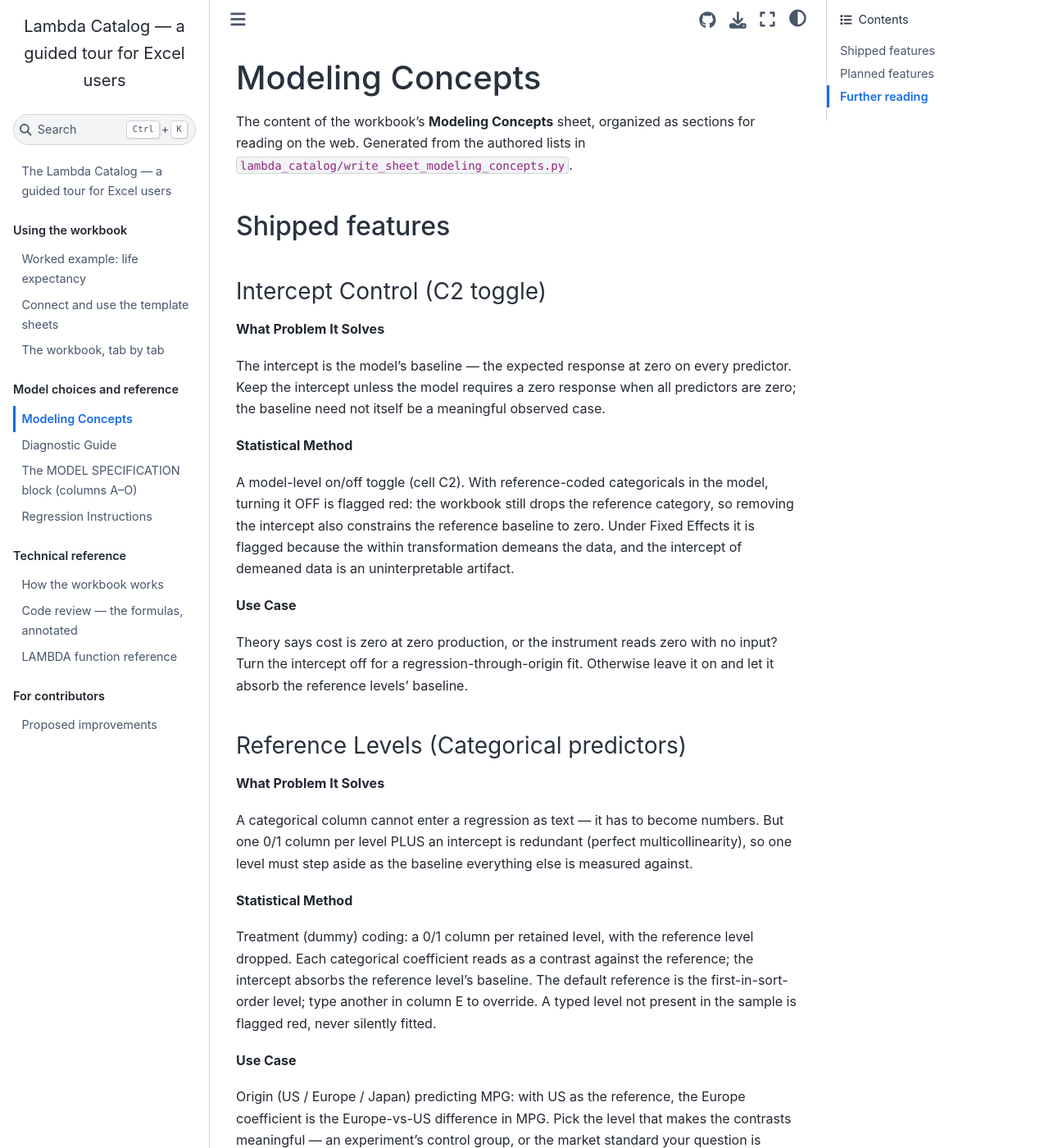
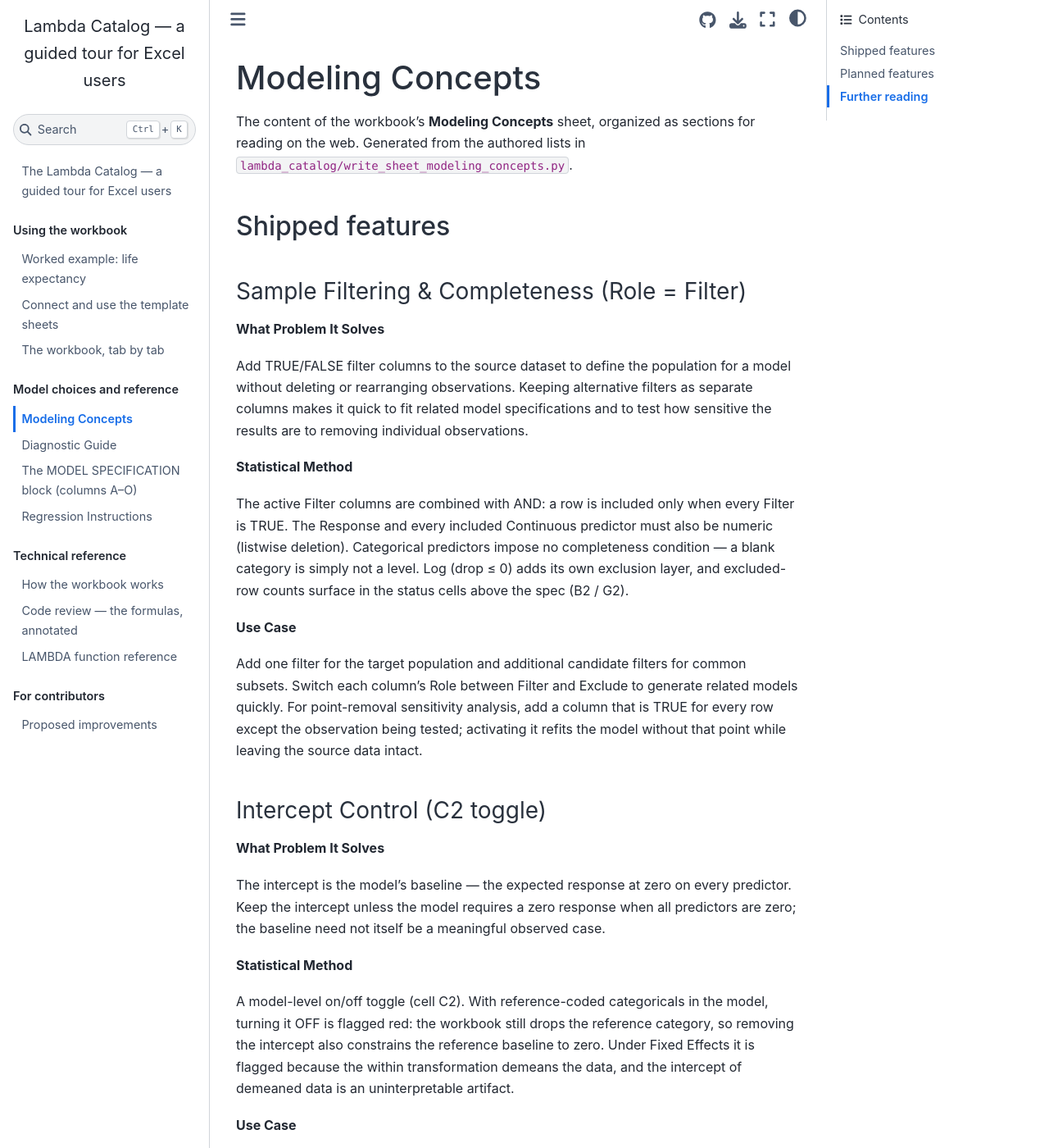
Before and after one commit to colodnerdata/Statistical_Analysis_Lambda_Catalog, a Sphinx documentation site: the page built from docs/generated/modeling-concepts.md, in a window 1280 px wide and 1400 px high. Shown: the whole window at 82% size. Built offline with Sphinx 7.4.7 and the Sphinx Book theme 1.1.4, drawn with Linux system fonts in a browser that asks for light colours; some of the changed text lies outside the part shown.

Commit message:
Expand modeling filter guidance

```diff
--- a/docs/generated/modeling-concepts.md
+++ b/docs/generated/modeling-concepts.md
@@ -7,6 +7,20 @@ from the authored lists in
 `lambda_catalog/write_sheet_modeling_concepts.py`.
 
 ## Shipped features
+
+### Sample Filtering & Completeness (Role = Filter)
+
+**What Problem It Solves**
+
+Add TRUE/FALSE filter columns to the source dataset to define the population for a model without deleting or rearranging observations. Keeping alternative filters as separate columns makes it quick to fit related model specifications and to test how sensitive the results are to removing individual observations.
+
+**Statistical Method**
+
+The active Filter columns are combined with AND: a row is included only when every Filter is TRUE. The Response and every included Continuous predictor must also be numeric (listwise deletion). Categorical predictors impose no completeness condition — a blank category is simply not a level. Log (drop ≤ 0) adds its own exclusion layer, and excluded-row counts surface in the status cells above the spec (B2 / G2).
+
+**Use Case**
+
+Add one filter for the target population and additional candidate filters for common subsets. Switch each column's Role between Filter and Exclude to generate related models quickly. For point-removal sensitivity analysis, add a column that is TRUE for every row except the observation being tested; activating it refits the model without that point while leaving the source data intact.
 
 ### Intercept Control (C2 toggle)
 
```
Also changed, not shown: other parts of docs/generated/modeling-concepts.md (+0 -14 lines), 2 other files.
